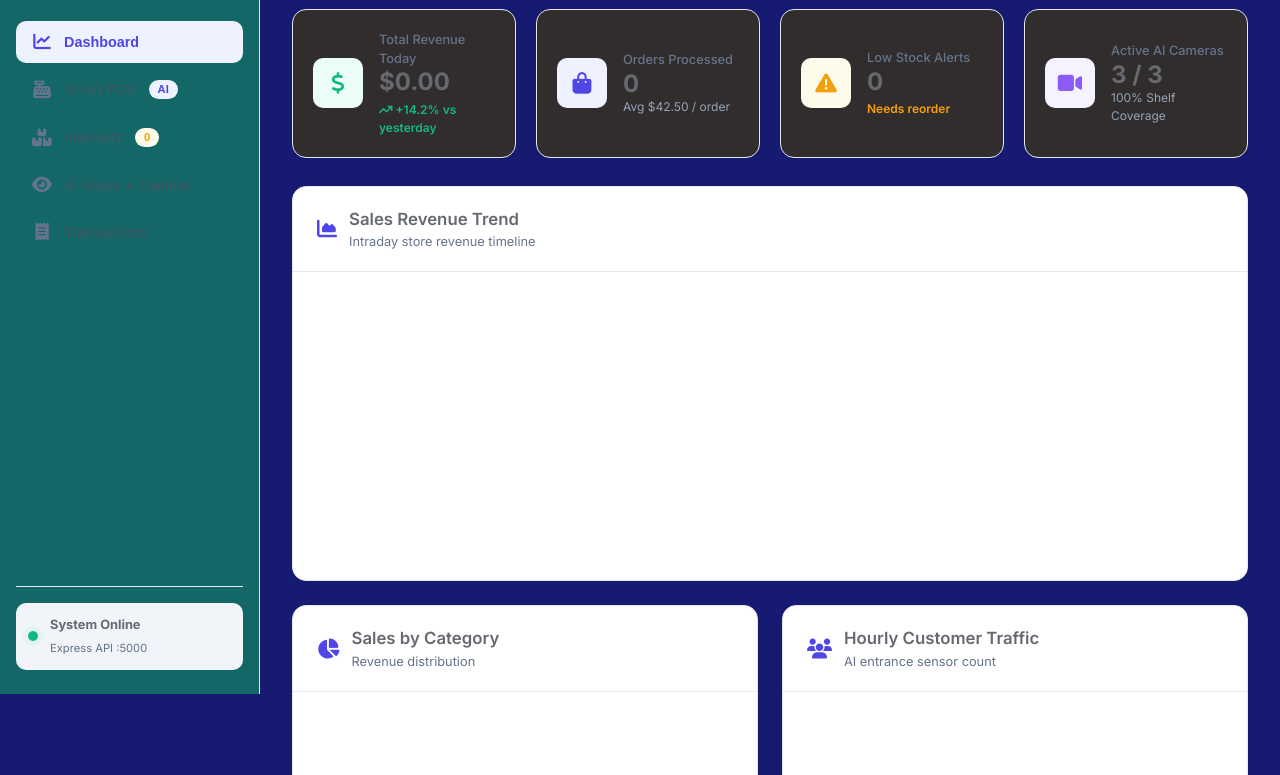
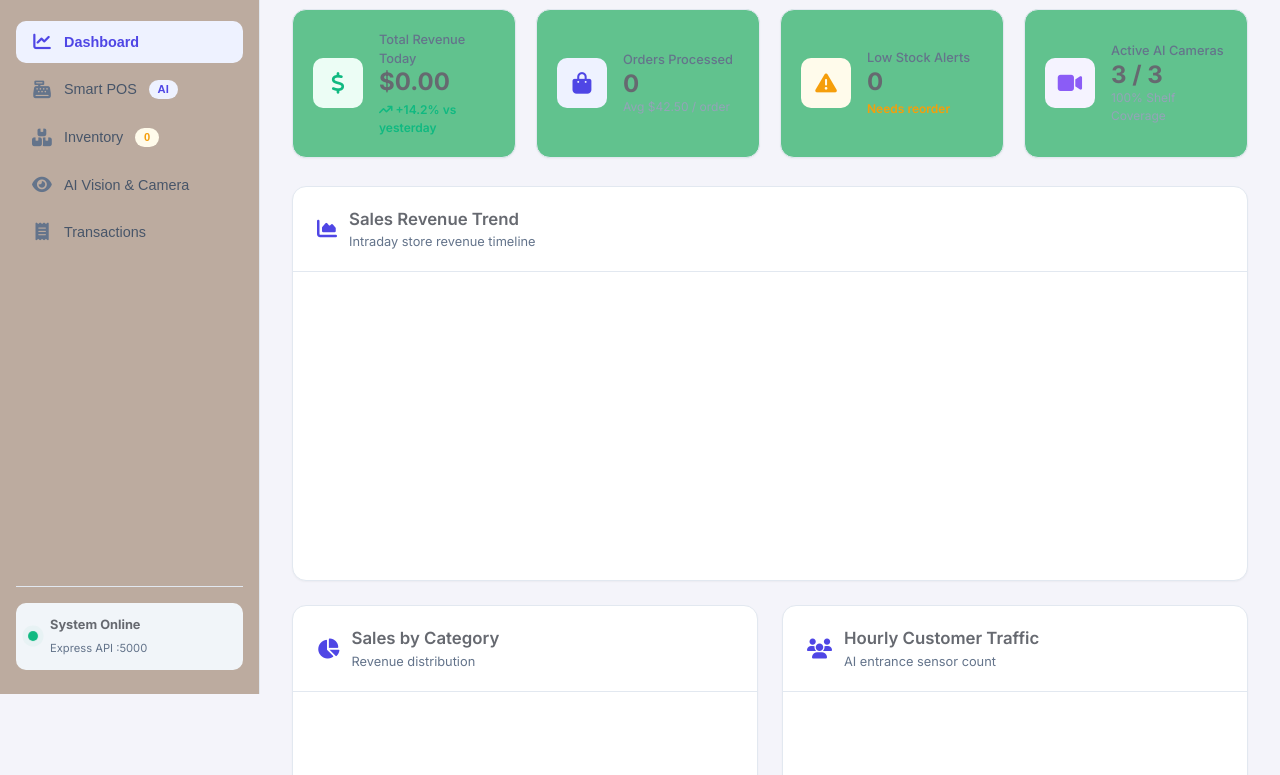
Before and after one commit to krishnachaithanya123706/smart-retail-system, a website: page public/index.html in a window 1280 px wide. Shown: the part 106-881 px from the top of the page. Drawn offline with Linux system fonts and the light colour scheme.

Commit message:
update css

```diff
--- a/public/css/style.css
+++ b/public/css/style.css
@@ -4,9 +4,9 @@
 
 :root {
   /* Color Palette - Light & Crisp White Canvas */
-  --bg-app: #161b71;
-  --bg-surface: #312d2d;
-  --bg-sidebar: rgb(19, 103, 102);
+  --bg-app: #f4f4fa;
+  --bg-surface: #61c28e;
+  --bg-sidebar: rgba(103, 60, 19, 0.393);
   --bg-card: #ffffff;
   --bg-hover: #f1f5f9;
   --bg-active: #eef2ff;
```
